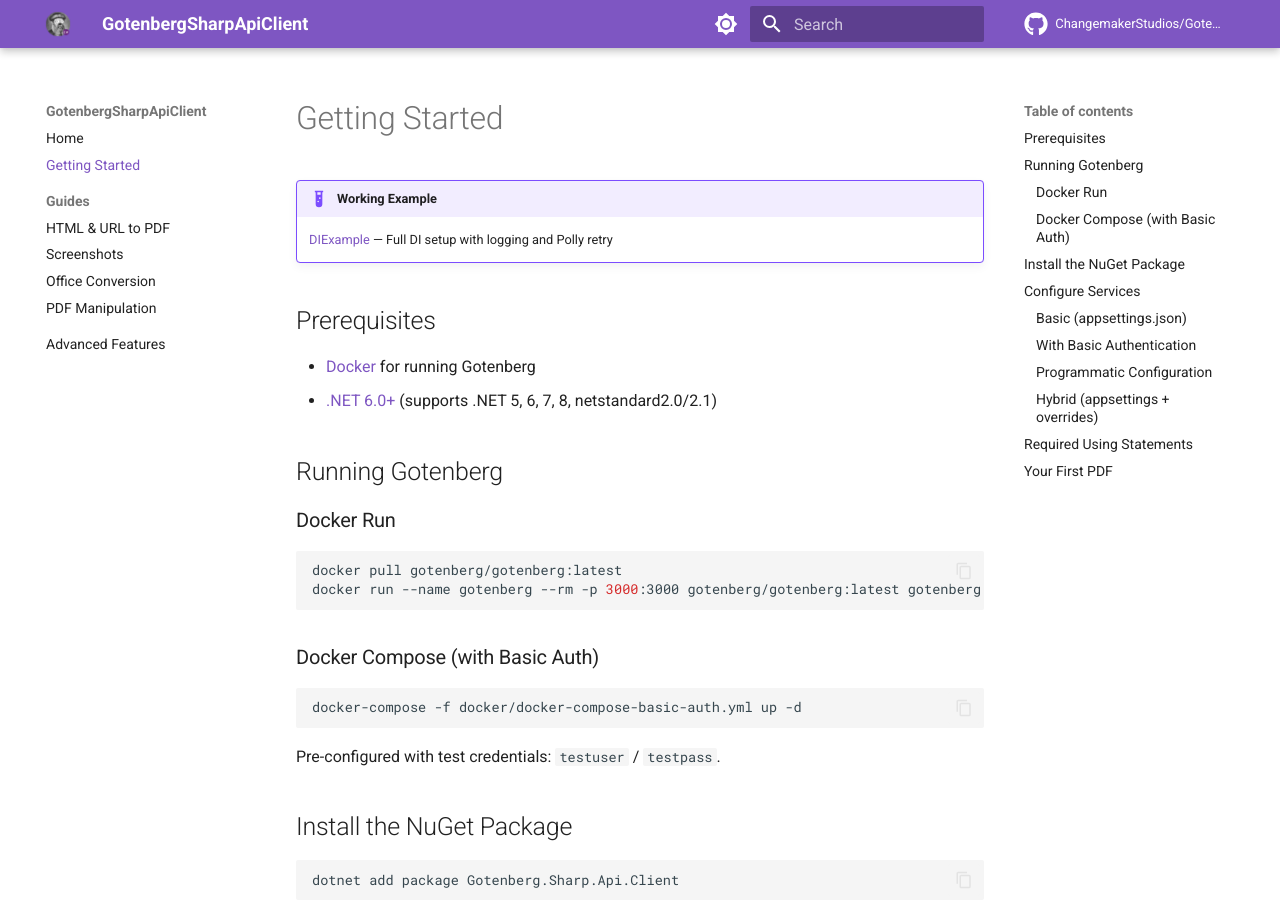
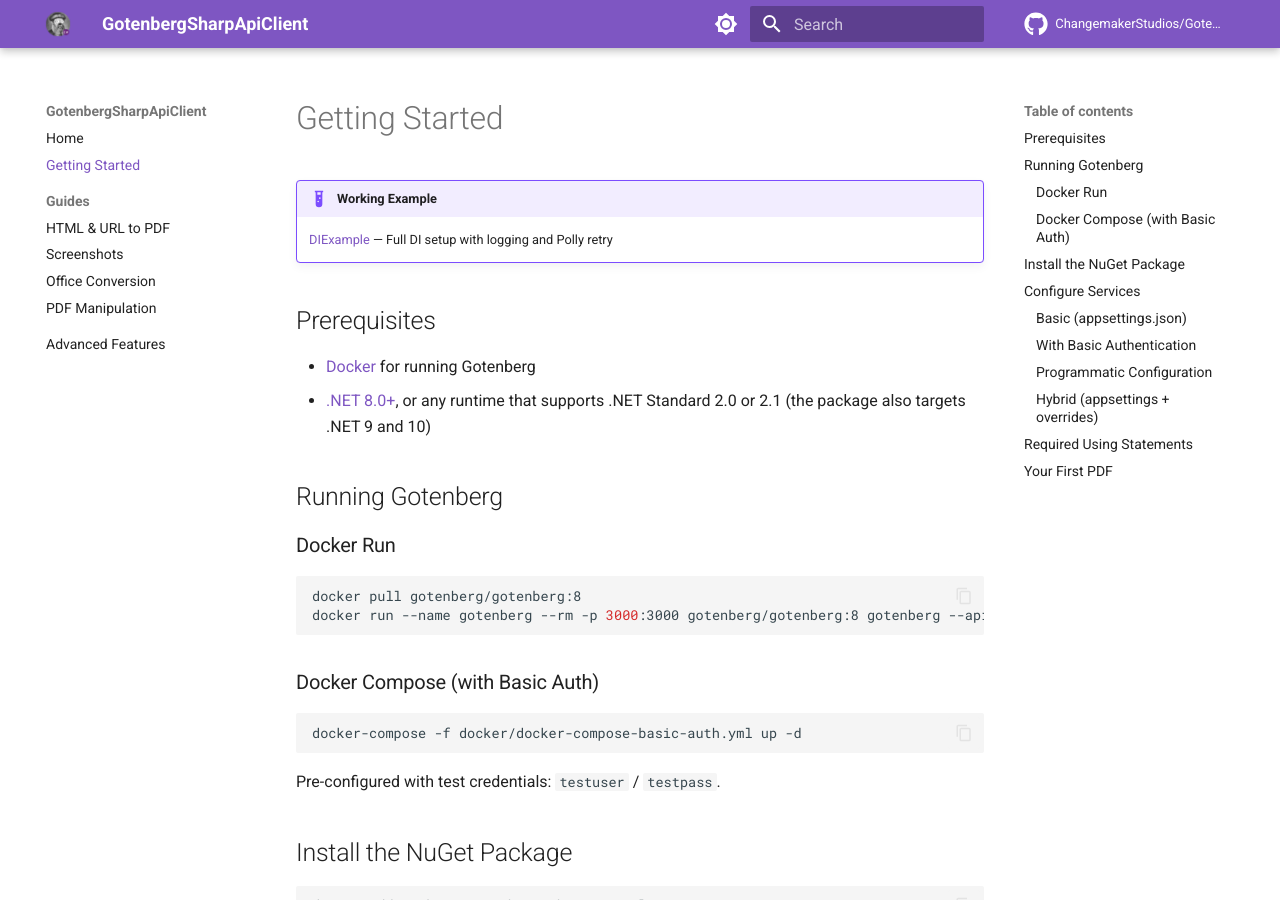
Before and after one commit to ChangemakerStudios/GotenbergSharpApiClient, an MkDocs documentation site: the page built from docs/getting-started.md, in a window 1280 px wide and 900 px high. Built offline with MkDocs 1.6.1 and Material for MkDocs 9.7.7, drawn with Linux system fonts in a browser that asks for light colours; comment, search, counter and statistics services are not loaded.

Commit message:
Pin the documented Gotenberg image to 8 and correct the .NET prerequisites
The README and getting-started pulled gotenberg/gotenberg:latest, which is
now Gotenberg 9. This client targets Gotenberg 7 and 8, and CI and the
docker compose file already use :8. The prerequisites also listed .NET
5, 6 and 7, which the package no longer targets.

````diff
--- a/docs/getting-started.md
+++ b/docs/getting-started.md
@@ -6,15 +6,15 @@
 ## Prerequisites
 
 - [Docker](https://www.docker.com/) for running Gotenberg
-- [.NET 6.0+](https://dotnet.microsoft.com/) (supports .NET 5, 6, 7, 8, netstandard2.0/2.1)
+- [.NET 8.0+](https://dotnet.microsoft.com/), or any runtime that supports .NET Standard 2.0 or 2.1 (the package also targets .NET 9 and 10)
 
 ## Running Gotenberg
 
 ### Docker Run
 
 ```bash
-docker pull gotenberg/gotenberg:latest
-docker run --name gotenberg --rm -p 3000:3000 gotenberg/gotenberg:latest gotenberg --api-timeout=1800s --log-level=debug
+docker pull gotenberg/gotenberg:8
+docker run --name gotenberg --rm -p 3000:3000 gotenberg/gotenberg:8 gotenberg --api-timeout=1800s --log-level=debug
 ```
 
 ### Docker Compose (with Basic Auth)
````
Also changed, not shown: README.md (+1 -1 lines).
